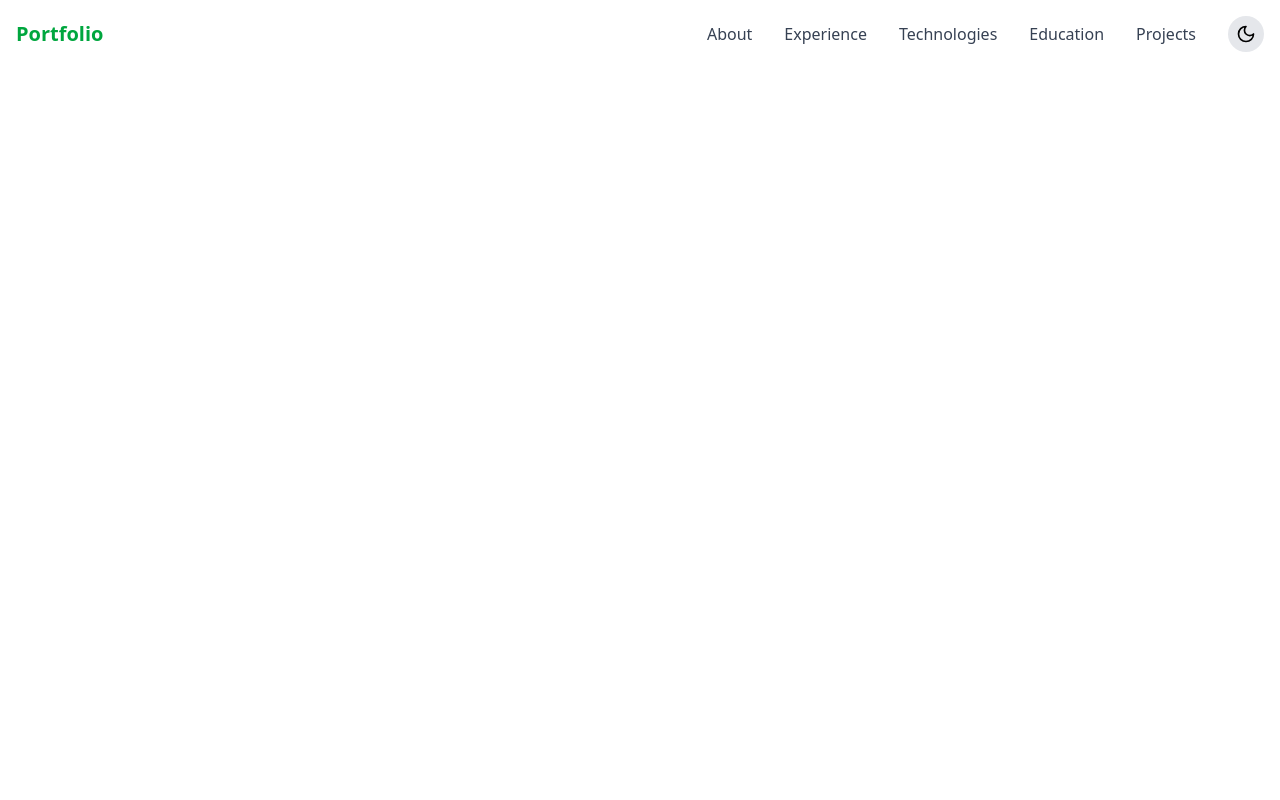
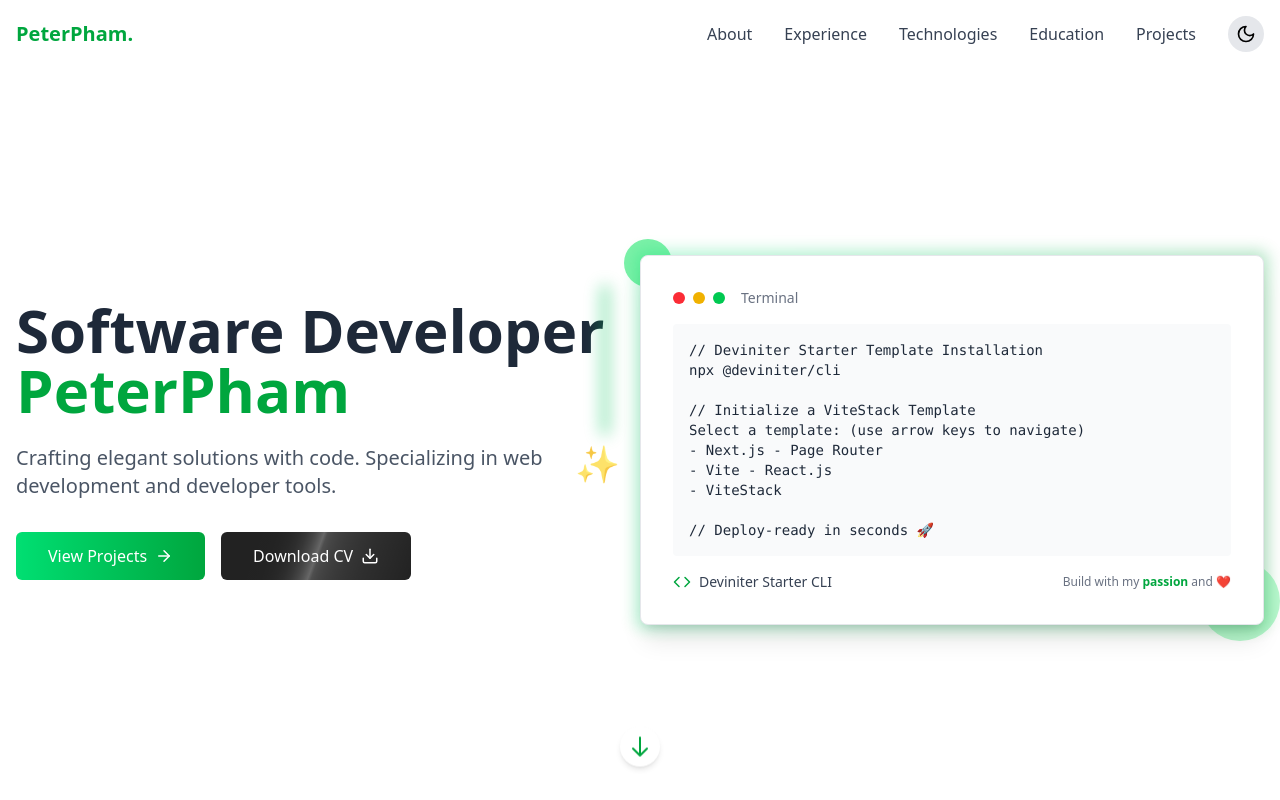
Before and after one commit to Pet3r1512/Me, a React (Vite) app: page / in a window 1280 px wide. Built offline with nearby package versions, Linux system fonts and the light colour scheme.

Commit message:
#FEAT-002: hero section (#12)
* chore: use name instead

* feat: introduction section in hero

* feat: action buttons

* feat: hero section

* feat: add hero section to page

* feat: terminal

* feat: add terminal to hero section

```diff
--- a/src/App.tsx
+++ b/src/App.tsx
@@ -2,6 +2,7 @@ import { ThemeProvider } from "./contexts/ThemeContext";
 import AnimatedBackground from "./components/Background";
 import Header from "./components/Layout/Header/_index";
 import "./App.css";
+import Hero from "./components/Sections/Hero/_index";
 
 export default function App() {
   return (
@@ -9,6 +10,7 @@ export default function App() {
       <div className="min-h-screen w-full bg-white dark:bg-gray-900 transition-colors duration-300">
         <AnimatedBackground />
         <Header />
+        <Hero />
       </div>
     </ThemeProvider>
   );
--- a/src/components/Layout/Header/_index.tsx
+++ b/src/components/Layout/Header/_index.tsx
@@ -52,7 +52,7 @@ export default function Header() {
     >
       <div className="container mx-auto px-4 py-4 flex justify-between items-center">
         <div className="text-xl font-bold text-green-600 dark:text-green-400">
-          Portfolio
+          PeterPham.
         </div>
         {/* Mobile menu button */}
         <button
--- /dev/null
+++ b/src/components/Sections/Hero/ActionBtn.tsx
@@ -0,0 +1,32 @@
+import { ArrowRightIcon, DownloadIcon } from "lucide-react";
+
+export default function ActionBtn() {
+  return (
+    <div className="flex flex-col sm:flex-row gap-4">
+      <a
+        href="#projects"
+        className="group px-8 py-3 rounded-md relative overflow-hidden flex items-center justify-center"
+        onClick={(e) => {
+          e.preventDefault();
+          document.getElementById("projects")?.scrollIntoView({
+            behavior: "smooth",
+          });
+        }}
+      >
+        <div className="absolute inset-0 bg-gradient-to-r from-green-400 to-green-600 transition-all duration-300 group-hover:scale-105"></div>
+        <span className="relative text-white flex items-center">
+          View Projects <ArrowRightIcon size={18} className="ml-2" />
+        </span>
+      </a>
+      <a
+        href="#"
+        className="group px-8 py-3 rounded-md relative overflow-hidden flex items-center justify-center bg-[#222] dark:bg-white"
+      >
+        <div className="absolute inset-0 bg-[linear-gradient(110deg,#00000000,45%,#ffffff50,55%,#00000000)] dark:bg-[linear-gradient(110deg,#ffffff00,45%,#adb5bd,55%,#ffffff00)] animate-background-shine"></div>
+        <span className="relative text-white dark:text-gray-900 flex items-center">
+          Download CV <DownloadIcon size={18} className="ml-2" />
+        </span>
+      </a>
+    </div>
+  );
+}
--- /dev/null
+++ b/src/components/Sections/Hero/Introduction.tsx
@@ -0,0 +1,22 @@
+export default function Introduction() {
+  return (
+    <div className="relative">
+      <h1 className="text-4xl md:text-5xl lg:text-6xl font-bold text-gray-800 dark:text-white mb-6">
+        Software Developer{" "}
+        <span className="relative">
+          <span className="absolute -inset-1 rounded-lg bg-gradient-to-r from-green-400 to-green-600 opacity-50 blur"></span>
+          <span className="relative text-green-600 dark:text-green-400">
+            PeterPham
+          </span>
+        </span>
+      </h1>
+      <p className="text-xl text-gray-600 dark:text-gray-300 mb-8 relative lg:max-w-11/12">
+        Crafting elegant solutions with code. Specializing in web development
+        and developer tools.
+        <span className="absolute -right-8 top-0 text-4xl animate-pulse">
+          ✨
+        </span>
+      </p>
+    </div>
+  );
+}
--- /dev/null
+++ b/src/components/Sections/Hero/Terminal.tsx
@@ -0,0 +1,58 @@
+"use client";
+
+import { CodeIcon } from "lucide-react";
+
+export default function Terminal() {
+  return (
+    <div className="w-full lg:w-1/2 relative">
+      <div className="absolute -inset-1 rounded-lg bg-gradient-to-r from-green-400 to-green-600 opacity-30 blur group-hover:opacity-40 animate-pulse-slow"></div>
+      <div className="relative bg-white dark:bg-gray-800 rounded-lg shadow-xl p-6 md:p-8 border border-gray-200 dark:border-gray-700">
+        <div className="flex items-center mb-4">
+          <div className="flex space-x-2">
+            <div className="w-3 h-3 rounded-full bg-red-500"></div>
+            <div className="w-3 h-3 rounded-full bg-yellow-500"></div>
+            <div className="w-3 h-3 rounded-full bg-green-500"></div>
+          </div>
+          <div className="ml-4 text-sm text-gray-500 dark:text-gray-400">
+            Terminal
+          </div>
+        </div>
+        <div className="bg-gray-50 dark:bg-gray-900 rounded p-4 overflow-hidden">
+          <pre className="text-sm text-gray-800 dark:text-gray-300 overflow-x-auto">
+            <code>{`// Deviniter Starter Template Installation
+npx @deviniter/cli
+
+// Initialize a ViteStack Template
+Select a template: (use arrow keys to navigate)
+- Next.js - Page Router
+- Vite - React.js
+- ViteStack
+
+// Deploy-ready in seconds 🚀
+`}</code>
+          </pre>
+        </div>
+        <div className="mt-4 flex justify-between items-center">
+          <div className="flex items-center">
+            <CodeIcon
+              size={18}
+              className="text-green-600 dark:text-green-400 mr-2"
+            />
+            <span className="text-sm font-medium text-gray-700 dark:text-gray-300">
+              Deviniter Starter CLI
+            </span>
+          </div>
+          <span className="text-xs text-gray-500 dark:text-gray-400">
+            Build with my{" "}
+            <span className="font-semibold text-green-600 dark:text-green-400">
+              passion
+            </span>{" "}
+            and ❤️
+          </span>
+        </div>
+      </div>
+      <div className="absolute -bottom-4 -right-4 w-20 h-20 bg-green-200 dark:bg-green-800 rounded-full z-[-1] animate-blob"></div>
+      <div className="absolute -top-4 -left-4 w-12 h-12 bg-green-300 dark:bg-green-700 rounded-full z-[-1] animate-blob animation-delay-2000"></div>
+    </div>
+  );
+}
--- /dev/null
+++ b/src/components/Sections/Hero/_index.tsx
@@ -0,0 +1,44 @@
+import ActionBtn from "./ActionBtn";
+import Introduction from "./Introduction";
+import Terminal from "./Terminal";
+
+export default function Hero() {
+  return (
+    <section className="min-h-screen pt-20 flex flex-col justify-center relative overflow-hidden">
+      <div className="container mx-auto px-4 py-20 flex flex-col lg:flex-row items-center relative z-10">
+        <div className="w-full lg:w-1/2 mb-12 lg:mb-0">
+          <Introduction />
+          <ActionBtn />
+        </div>
+        <Terminal />
+      </div>
+
+      <div className="absolute bottom-8 left-0 right-0 flex justify-center">
+        <button
+          onClick={() =>
+            document.getElementById("about")?.scrollIntoView({
+              behavior: "smooth",
+            })
+          }
+          className="animate-bounce bg-white dark:bg-gray-800 p-2 rounded-full shadow-md relative group"
+          aria-label="Scroll down"
+        >
+          <div className="absolute inset-0 rounded-full bg-gradient-to-r from-green-400 to-green-600 opacity-0 group-hover:opacity-20 transition-opacity duration-300"></div>
+          <svg
+            className="w-6 h-6 text-green-600 dark:text-green-400 relative z-10"
+            fill="none"
+            stroke="currentColor"
+            viewBox="0 0 24 24"
+          >
+            <path
+              strokeLinecap="round"
+              strokeLinejoin="round"
+              strokeWidth={2}
+              d="M19 14l-7 7m0 0l-7-7m7 7V3"
+            />
+          </svg>
+        </button>
+      </div>
+    </section>
+  );
+}
```
